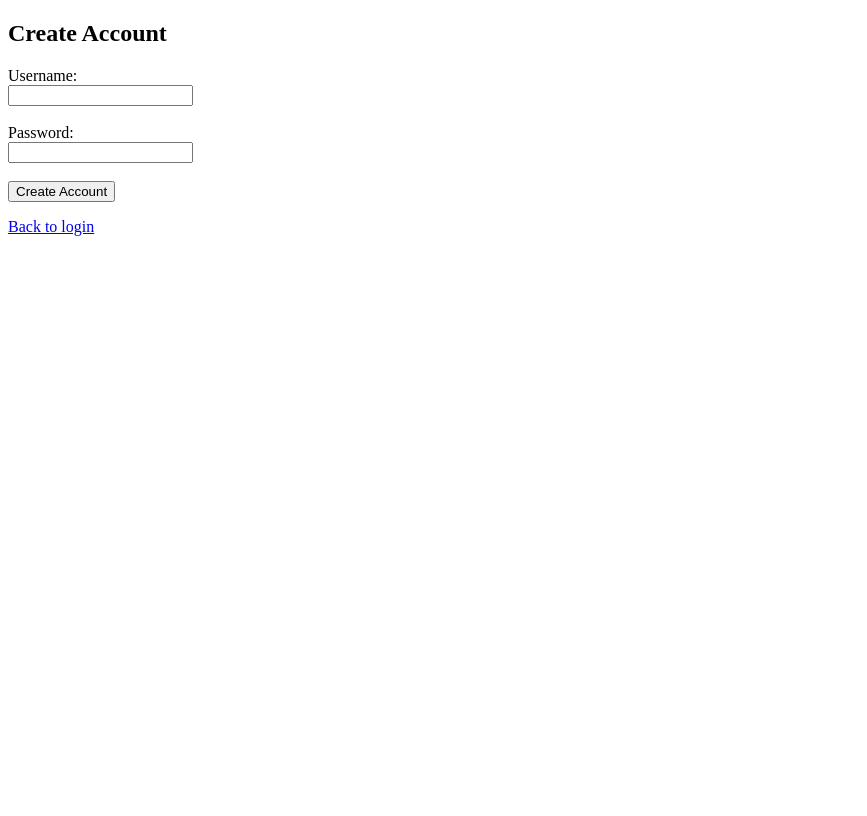
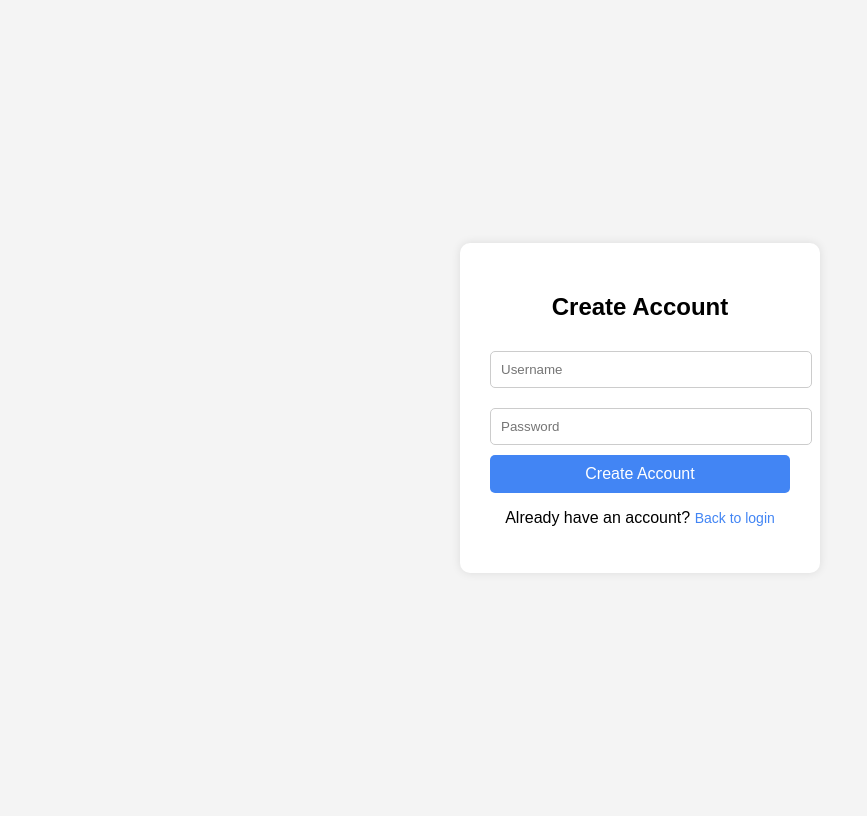
Before and after one commit to Green-Cooperative-Incorporated/SlideSite, a Flask app: page /register in a window 1280 px wide. Shown: the whole page, without its empty margins (0-867 px from the left). Before the commit the page ends 236 px from the top, so only its background shows below. Run offline with Flask 3, Linux system fonts and the light colour scheme.

Commit message:
updated register ui

```diff
--- a/templates/register.html
+++ b/templates/register.html
@@ -2,31 +2,84 @@
 <html lang="en">
 <head>
   <meta charset="UTF-8">
-  <title>Register</title>
+  <title>Register Page</title>
+  <style>
+    body {
+      font-family: Arial, sans-serif;
+      background: #f4f4f4;
+      display: flex;
+      justify-content: center;
+      align-items: center;
+      height: 100vh;
+    }
+    .register-container {
+      background: white;
+      padding: 30px;
+      border-radius: 10px;
+      box-shadow: 0 0 10px rgba(0, 0, 0, 0.1);
+      width: 300px;
+    }
+    h2 {
+      text-align: center;
+      margin-bottom: 20px;
+    }
+    input[type="text"], input[type="password"] {
+      width: 100%;
+      padding: 10px;
+      margin: 10px 0;
+      border-radius: 5px;
+      border: 1px solid #ccc;
+    }
+    button, input[type="submit"] {
+      width: 100%;
+      padding: 10px;
+      background-color: #4285f4;
+      color: white;
+      border: none;
+      border-radius: 5px;
+      font-size: 16px;
+      cursor: pointer;
+    }
+    button:hover, input[type="submit"]:hover {
+      background-color: #357ae8;
+    }
+    .error {
+      color: red;
+      text-align: center;
+    }
+    .back-to-login {
+      text-align: center;
+      margin-top: 15px;
+    }
+    .back-to-login a {
+      text-decoration: none;
+      color: #4285f4;
+      font-size: 14px;
+    }
+    .back-to-login a:hover {
+      text-decoration: underline;
+    }
+  </style>
 </head>
 <body>
+  <div class="register-container">
     <h2>Create Account</h2>
 
     {% with messages = get_flashed_messages() %}
       {% if messages %}
-      <ul>
-        {% for msg in messages %}
-          <li>{{ msg }}</li>
-        {% endfor %}
-      </ul>
+        <div class="error">{{ messages[0] }}</div>
       {% endif %}
     {% endwith %}
 
     <form method="POST">
-    <label>Username:</label><br>
-    <input type="text" name="username" required><br><br>
-
-    <label>Password:</label><br>
-    <input type="password" name="password" required><br><br>
-
+      <input type="text" name="username" placeholder="Username" required><br>
+      <input type="password" name="password" placeholder="Password" required><br>
       <input type="submit" value="Create Account">
     </form>
 
-  <p><a href="{{ url_for('login') }}">Back to login</a></p>
+    <div class="back-to-login">
+      <p>Already have an account? <a href="{{ url_for('login') }}">Back to login</a></p>
+    </div>
+  </div>
 </body>
 </html>
```
Lines whose indentation alone changed are shown as unchanged.
